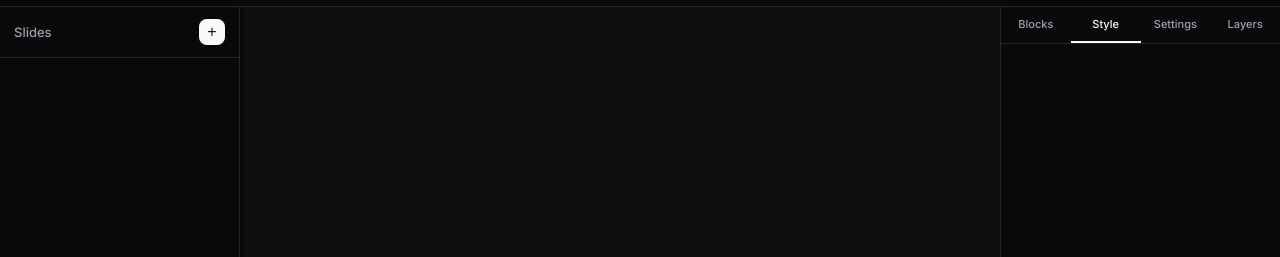
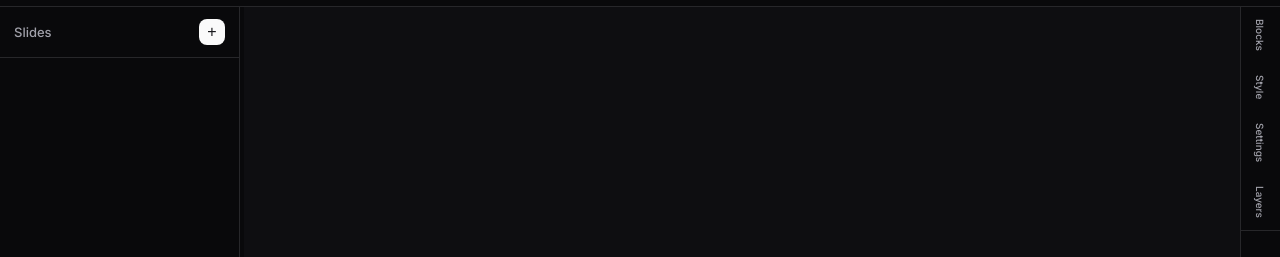
Before and after one commit to kgraph57/slide-editor, a website built with Vite: page index.html in a window 1280 px wide. Shown: the part 41-298 px from the top of the page. Built offline with nearby package versions, Linux system fonts and the light colour scheme; what grapesjs would draw is missing.

Commit message:
fix: 右パネルをデフォルト折りたたみに変更（キャンバスを広く使える）
Co-Authored-By: Claude Opus 4.6 (1M context) <noreply@anthropic.com>

```diff
--- a/index.html
+++ b/index.html
@@ -97,15 +97,15 @@
       </main>
 
       <!-- Right: Properties + Blocks -->
-      <aside id="panel-right">
+      <aside id="panel-right" class="collapsed">
         <div class="panel-tabs">
           <button class="tab" data-panel="blocks-panel">Blocks</button>
-          <button class="tab active" data-panel="styles-panel">Style</button>
+          <button class="tab" data-panel="styles-panel">Style</button>
           <button class="tab" data-panel="traits-panel">Settings</button>
           <button class="tab" data-panel="layers-panel">Layers</button>
         </div>
         <div id="blocks-panel" class="tab-content"></div>
-        <div id="styles-panel" class="tab-content active"></div>
+        <div id="styles-panel" class="tab-content"></div>
         <div id="traits-panel" class="tab-content"></div>
         <div id="layers-panel" class="tab-content"></div>
       </aside>
```
